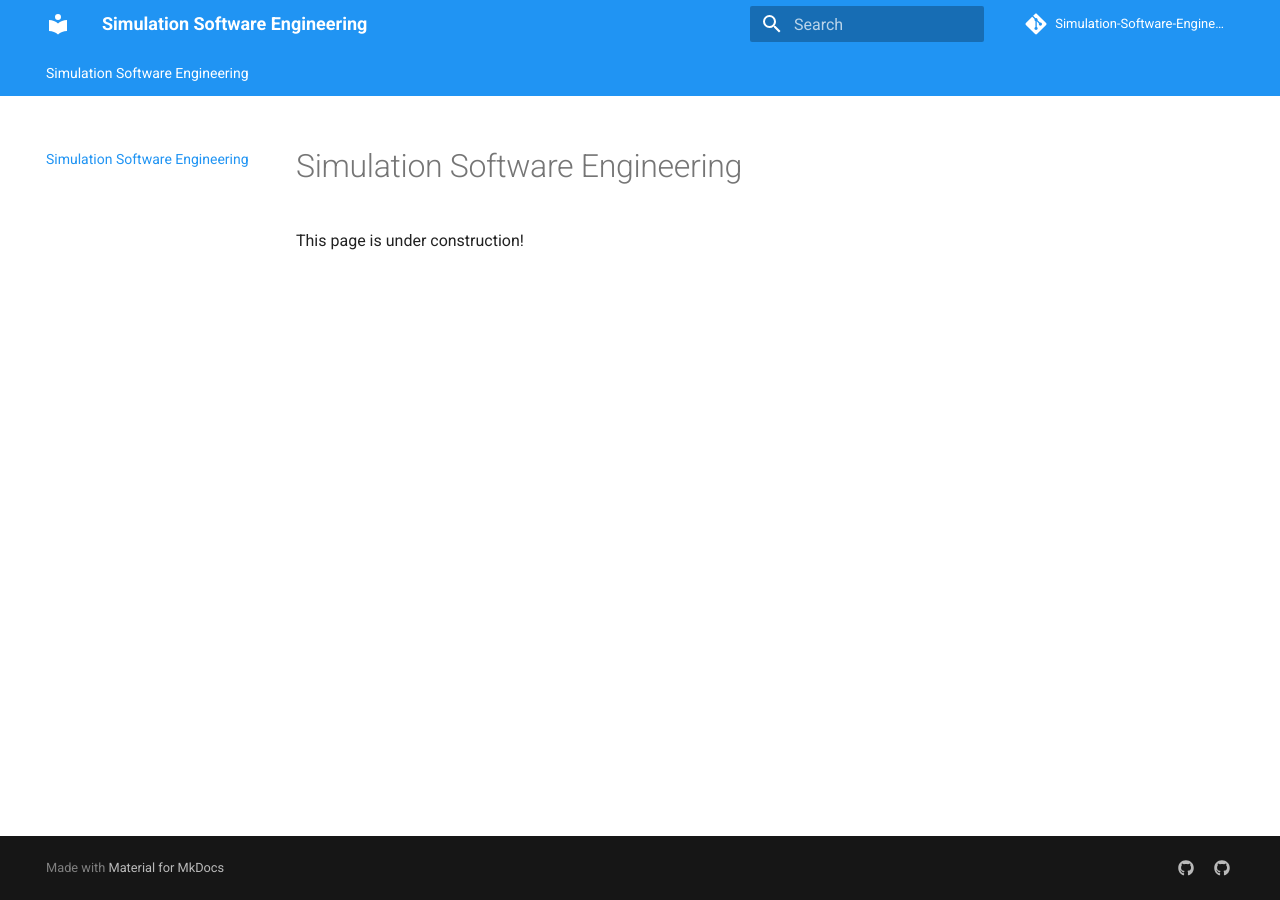
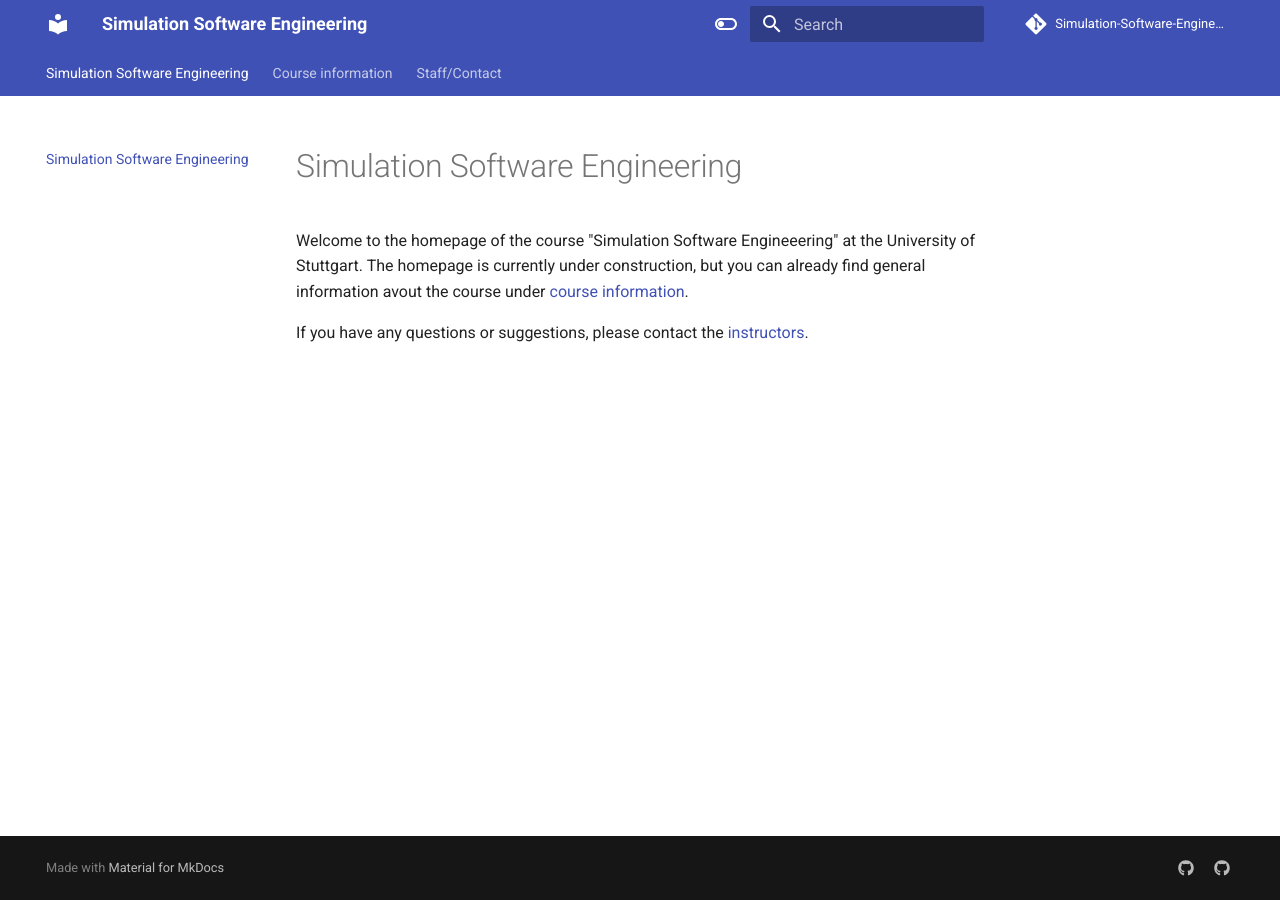
Before and after one commit to Simulation-Software-Engineering/homepage, an MkDocs documentation site: the page built from docs/index.md, in a window 1280 px wide. Built offline with MkDocs 1.6.1 and Material for MkDocs 9.7.7, drawn with Linux system fonts in a browser that asks for light colours; comment, search, counter and statistics services are not loaded.

```diff
--- a/docs/index.md
+++ b/docs/index.md
@@ -1,3 +1,5 @@
 # Simulation Software Engineering
 
-This page is under construction!
+Welcome to the homepage of the course "Simulation Software Engineeering" at the University of Stuttgart. The homepage is currently under construction, but you can already find general information avout the course under [course information](course-information.md).
+
+If you have any questions or suggestions, please contact the [instructors](staff.md).
--- a/mkdocs.yml
+++ b/mkdocs.yml
@@ -4,6 +4,10 @@ site_author: Alexander Jaust and Benjamin Uekermann
 site_description: >-
   TBD
 
+nav:
+  - Simulation Software Engineering: index.md
+  - Course information: course-information.md
+  - Staff/Contact: staff.md
 
 # Point to repository name and set base branch to main
 repo_name:  Simulation-Software-Engineering/homepage
@@ -15,9 +19,18 @@ theme:
 #  icon:
 #    logo: Simulation-Software-Engineering/homepage
 #    repo: fontawesome/brands/git-alt
+#  palette:
+#    primary: blue
+#    accent: blue
   palette:
-    primary: blue
-    accent: blue
+    - scheme: default
+      toggle:
+        icon: material/toggle-switch-off-outline
+        name: Switch to dark mode
+    - scheme: slate
+      toggle:
+        icon: material/toggle-switch
+        name: Switch to light mode
   features:
     - navigation.tabs
 
```
Also changed, not shown: docs/course-information.md (added, +48 -0 lines), docs/staff.md (added, +21 -0 lines).
